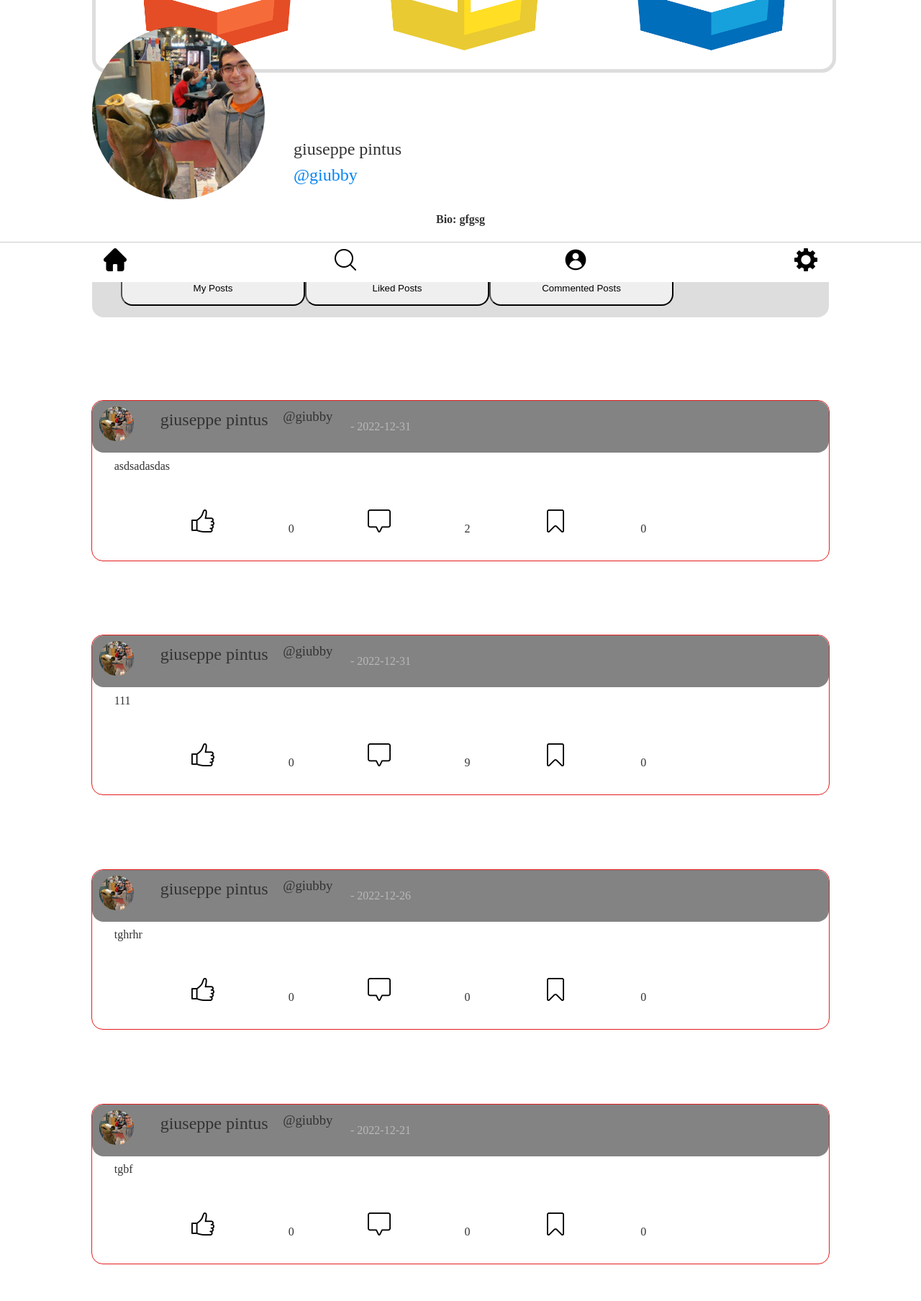
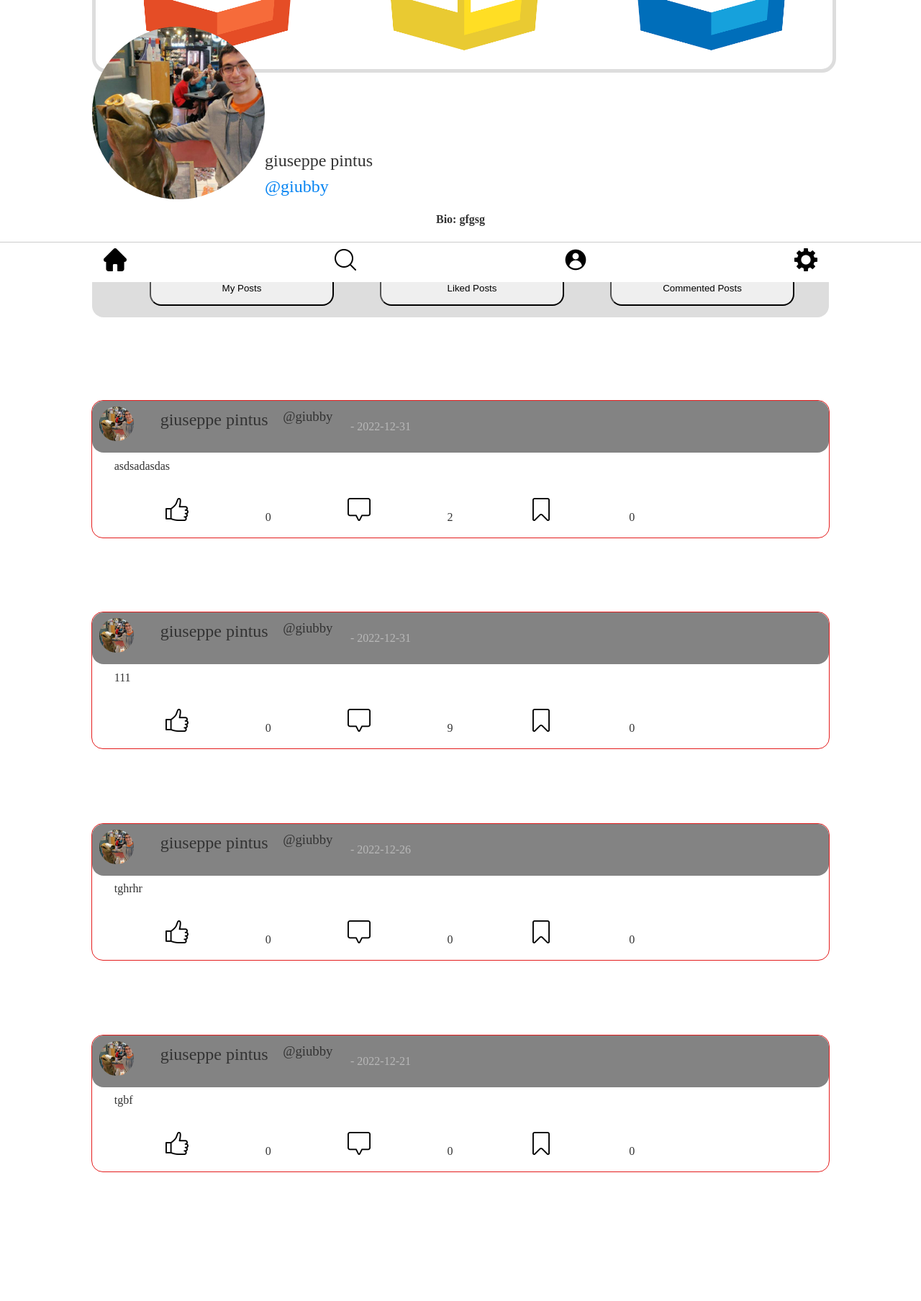
Before and after one commit to giuseppePintus/proj-webUnibo2022, a PHP site: page /profile.php in a window 1280 px wide. Shown: the part 408-2216 px from the top of the page at 72% size. After the commit the page ends 2037 px from the top, so only its background shows below. Run offline with PHP 8.4, Linux system fonts and the light colour scheme; the visitor is signed in with stand-in values (Sample User, id 1); data comes from the database, SQL or seed files in the repository; data that the repository does not hold is empty.

Commit message:
Update stylebase.css

```diff
--- a/backend/css/stylebase.css
+++ b/backend/css/stylebase.css
@@ -55,6 +55,10 @@
     margin: 0;
 }
 
+ul{
+    margin: 0;
+    padding: 0;
+}
 
 
 /* Header styles */
@@ -583,9 +587,6 @@
 
     width:100%
 }
-.searchPage>ul>li{
-
-}
 
 
 /*start profile css*/
@@ -594,7 +595,7 @@
     display: flex;
     flex-direction: column;
     flex-wrap: nowrap;
-    align-items: stretch;
+    align-items: flex-start;
     width: 100%;
     margin: 0;
 }
@@ -617,7 +618,9 @@
     margin-top: 3vmin;
 
 }
-
+.profileInfo>section{
+    width: 100%;
+}
 .profileInfo>section>div{
     position: relative;
     top: -4rem;
@@ -667,6 +670,7 @@
 .followSection{
     list-style-type: none;
     width: 100%;
+
     display: flex;
     flex-direction: row;
     flex-wrap: nowrap;
@@ -674,20 +678,23 @@
     justify-content: space-evenly;
     align-items: center;
 
-    margin: 0;
 }
 
 
 .profilePosts{
-
+    margin: 0;
+    padding: 0;
     background-color: #ddd;
     border-radius: 1rem;
 }
 
 .profilePosts>ul{
+    padding: 0;
+    margin: 1em;
     width: 100%;
     list-style-type: none;
     display: flex;
+    justify-content: space-evenly;
 }
 .profilePosts>ul>li {
     display: inline-block;
```
